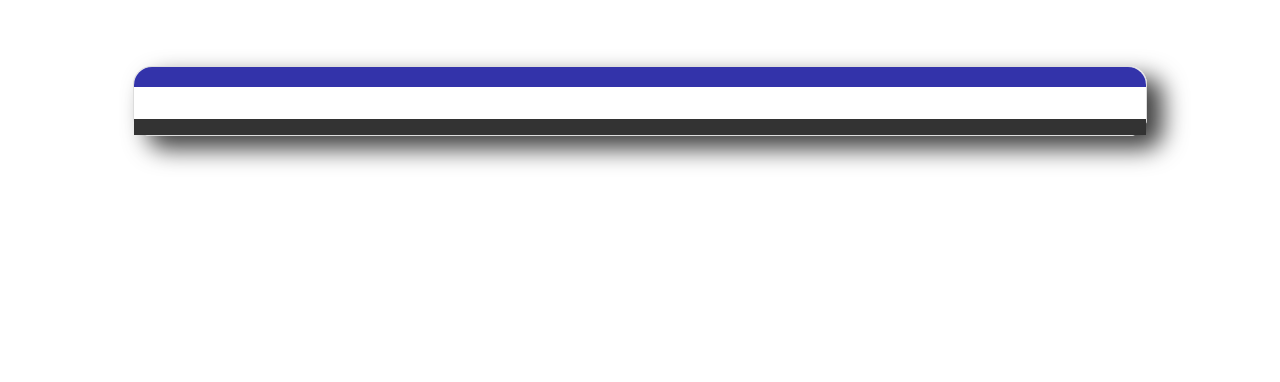
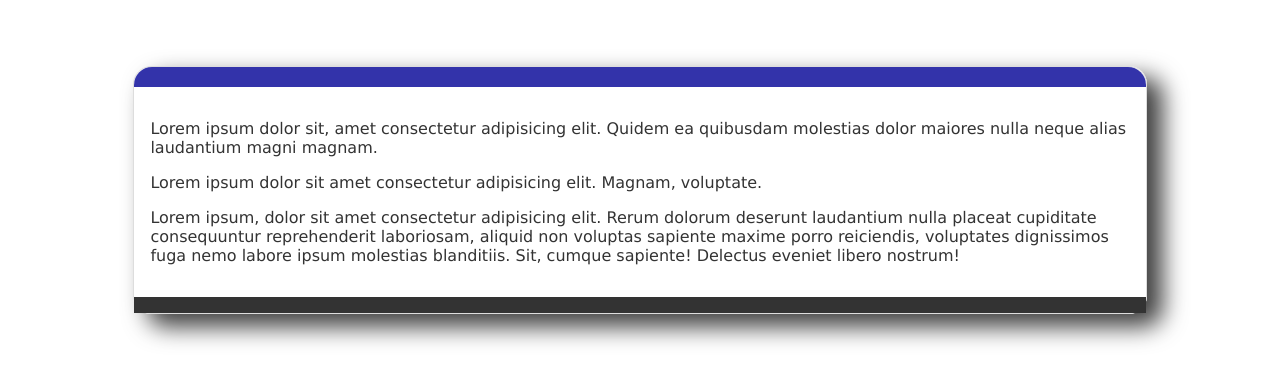
Before and after one commit to nibvle2/Sites, a plain HTML site: page Ejemplo/index.html in a window 1280 px wide. Shown: the part 326-708 px from the top of the page. Drawn offline with Linux system fonts and the light colour scheme.

Commit message:
contenido completo

```diff
--- a/Ejemplo/index.html
+++ b/Ejemplo/index.html
@@ -18,6 +18,11 @@
         </div> <!-- cabecera -->
 
         <div class="post">
+            <p>Lorem ipsum dolor sit, amet consectetur adipisicing elit. Quidem ea quibusdam molestias dolor maiores nulla neque alias laudantium magni magnam.</p>
+            <p>Lorem ipsum dolor sit amet consectetur adipisicing elit. Magnam, voluptate.</p>
+            <div class="boletin">
+                <p>Lorem ipsum, dolor sit amet consectetur adipisicing elit. Rerum dolorum deserunt laudantium nulla placeat cupiditate consequuntur reprehenderit laboriosam, aliquid non voluptas sapiente maxime porro reiciendis, voluptates dignissimos fuga nemo labore ipsum molestias blanditiis. Sit, cumque sapiente! Delectus eveniet libero nostrum!</p>
+            </div>
 
         </div><!-- post -->
 
```
